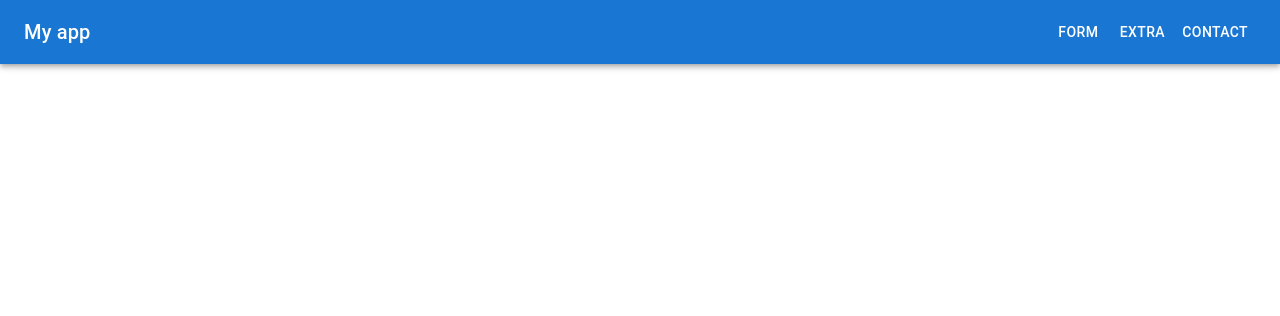
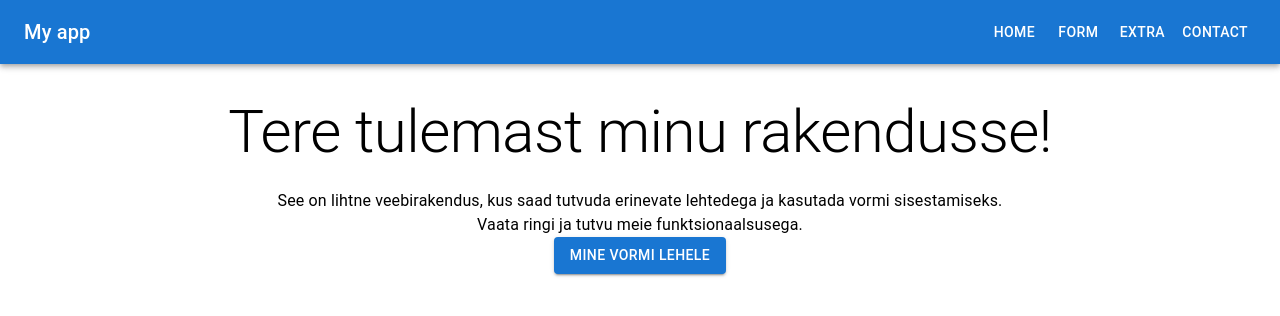
Before and after one commit to Sh4dowyy/type-potato, a React (Create React App) app in the folder my-app/: page / in a window 1280 px wide. Shown: the top 316 px of the page. Built offline with nearby package versions, Linux system fonts and the light colour scheme.

Commit message:
feat: Home page added

```diff
--- a/my-app/src/components/Header.tsx
+++ b/my-app/src/components/Header.tsx
@@ -9,6 +9,11 @@ const Header = () => {
         <Typography variant="h6" sx={{ flexGrow: 1 }}>
           My app
         </Typography>
+        <Button color="inherit">
+          <NavLink to="/" style={{ textDecoration: 'none', color: 'inherit' }}>
+            Home
+          </NavLink>
+        </Button>
         <Button color="inherit" component={NavLink} to="/form">
           Form
         </Button>
--- /dev/null
+++ b/my-app/src/components/Home.tsx
@@ -0,0 +1,26 @@
+import React from "react";
+import { Container, Typography, Button } from "@mui/material";
+import { Link } from "react-router-dom";
+
+const Home = () => {
+  return (
+    <Container maxWidth="md" sx={{ textAlign: "center", mt: 4 }}>
+      <Typography variant="h2" gutterBottom>
+        Tere tulemast minu rakendusse!
+      </Typography>
+      <Typography variant="body1">
+        See on lihtne veebirakendus, kus saad tutvuda erinevate lehtedega ja kasutada vormi sisestamiseks.
+      </Typography>
+
+      <Typography variant="body1">
+        Vaata ringi ja tutvu meie funktsionaalsusega.
+      </Typography>
+
+      <Button variant="contained" color="primary" component={Link} to="/form">
+        Mine vormi lehele
+      </Button>
+    </Container>
+  );
+};
+
+export default Home;
--- a/my-app/src/index.tsx
+++ b/my-app/src/index.tsx
@@ -11,10 +11,12 @@ import {
 } from "react-router-dom";
 import App from "./App";
 import MyForm from "./components/Login";
+import Home from "./components/Home";
 
 const router = createBrowserRouter(
   createRoutesFromElements(
     <Route path="/" element={<App />}>
+      <Route path="/" element={<Home />} />
       <Route path="/form" element={<MyForm />} />
       <Route path="/extra" element={<h1>Extra</h1>} />
       <Route path="/contact" element={<h1>Contact</h1>} />
```
